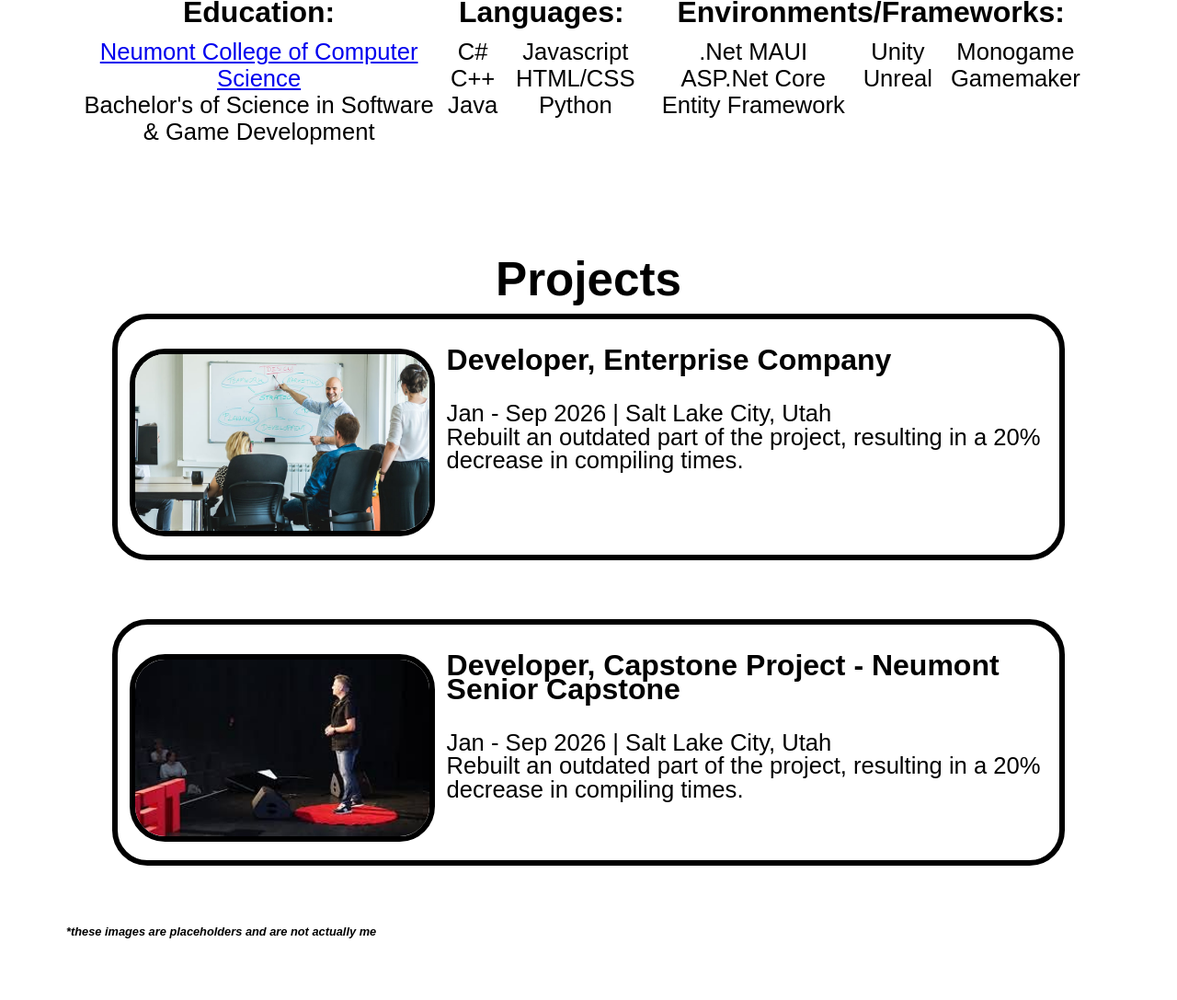
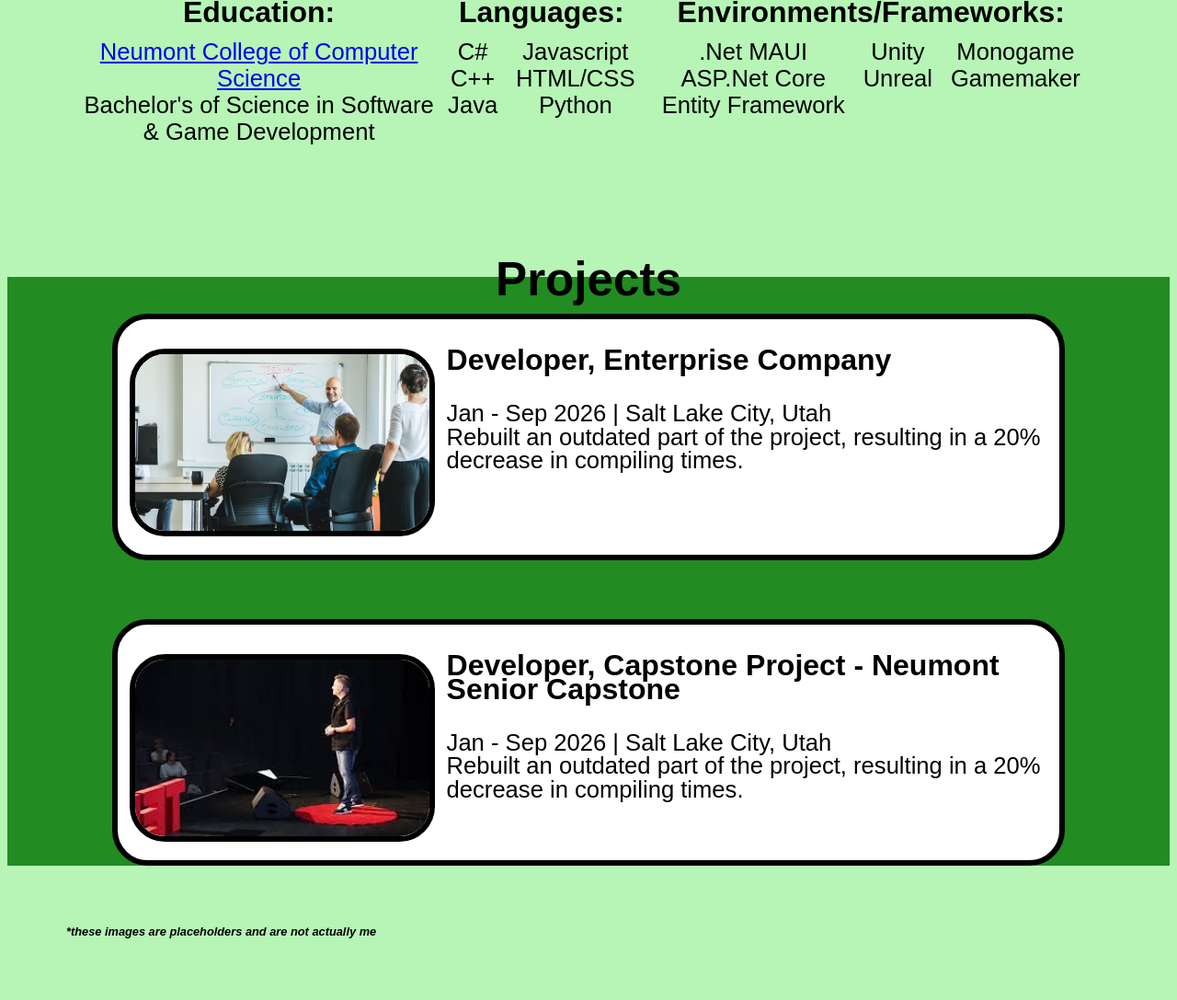
Before and after one commit to Zultrafury/eng210_website, a plain HTML site: page index.html in a window 1280 px wide. Shown: the part 455-1542 px from the top of the page at 92% size. Drawn offline with Linux system fonts and the light colour scheme; a web font is replaced by a local one.

Commit message:
some changes

```diff
--- a/index.html
+++ b/index.html
@@ -65,6 +65,7 @@
                 </div>
             </div>
         </div>
+        <div style="background-color: forestgreen;">
             <div class="pageheader">
                 <h1>Projects</h1>
             </div>
@@ -80,6 +81,7 @@
                 <p>Jan - Sep 2026 | Salt Lake City, Utah<br>
                 Rebuilt an outdated part of the project, resulting in a 20% decrease in compiling times.</p>
             </div>
+        </div>
         <footer>
             *these images are placeholders and are not actually me
         </footer>
--- a/style.css
+++ b/style.css
@@ -106,4 +106,5 @@ footer {
     :visited {
         color: blue;
     }
+    background-color: rgb(182, 245, 182);
 }
```
Lines whose indentation alone changed are shown as unchanged.
